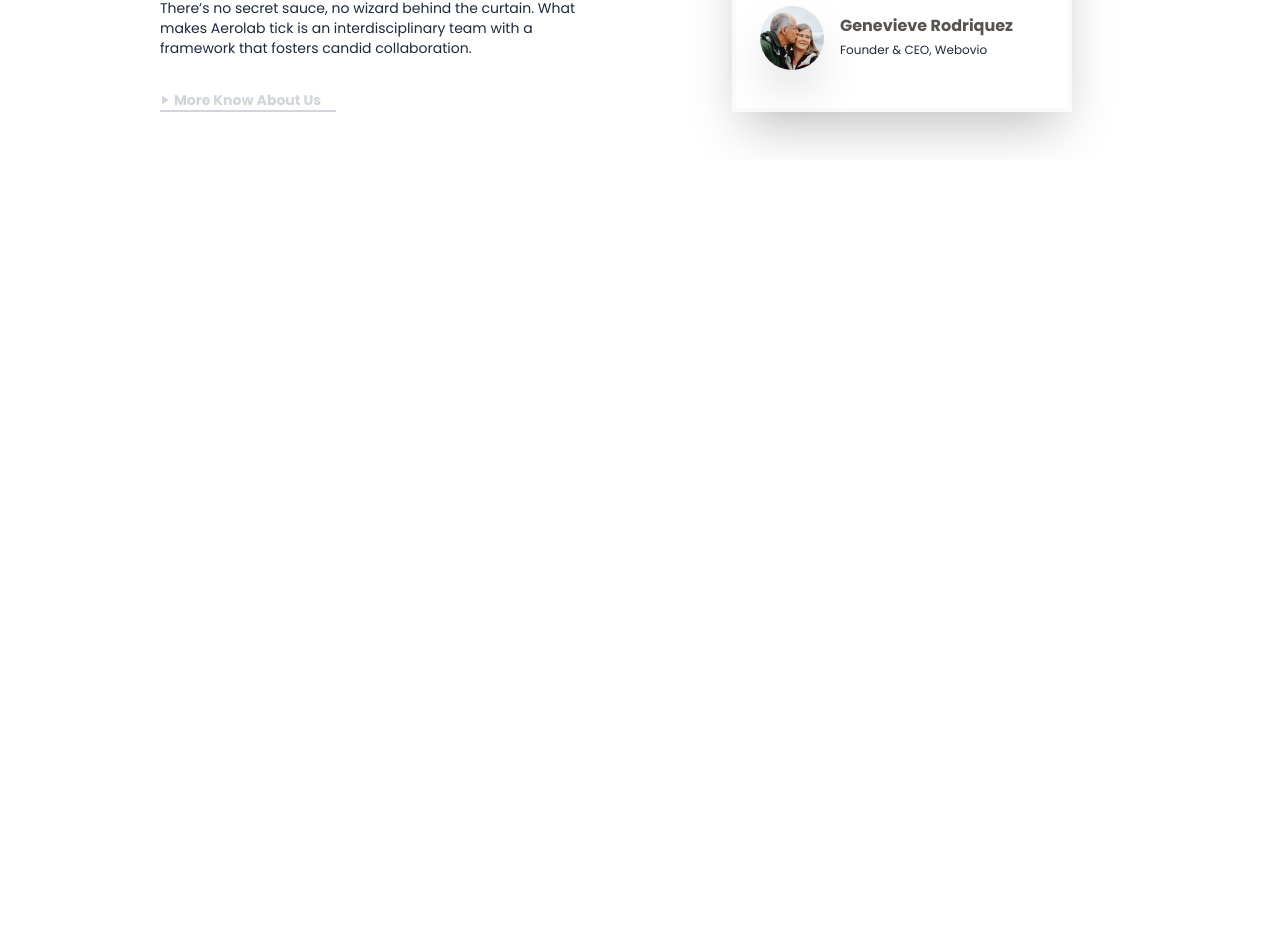
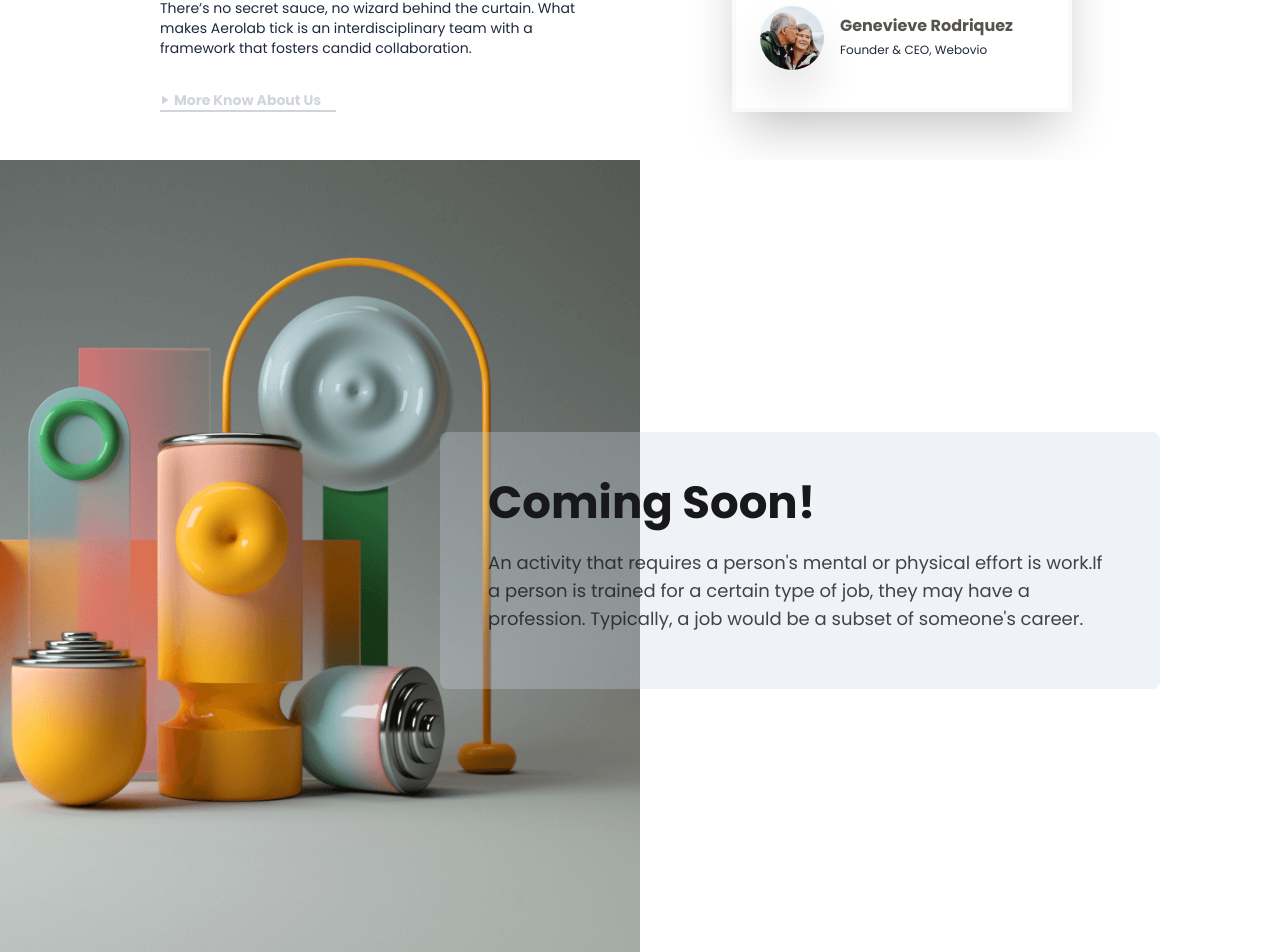
Before and after one commit to rashedsabbir/Figma-to-React-HTML-Practice, a React (Vite) app in the folder React/Webovio/: page / in a window 1280 px wide. Shown: the part 1170-2122 px from the top of the page. Before the commit the page ends 1330 px from the top, so only its background shows below. Built offline with nearby package versions, Linux system fonts and the light colour scheme.

Commit message:
project image added to webovio

```diff
--- a/React/Webovio/src/App.css
+++ b/React/Webovio/src/App.css
@@ -40,3 +40,7 @@
 .nav-pic {
   background-image: url(./assets/slider-1.jpg);
 }
+
+.project-pic {
+  background-image: url(./assets/slider-5.png);
+}
--- a/React/Webovio/src/App.jsx
+++ b/React/Webovio/src/App.jsx
@@ -2,6 +2,7 @@ import Header from "./components/Header/Header";
 import "./App.css";
 import img from "./assets/slider-3.jpg";
 import Ceo from "./components/Ceo/Ceo";
+import Projects from "./components/Projects/Projects";
 
 function App() {
   return (
@@ -14,6 +15,7 @@ function App() {
           className="absolute bottom-[-2] right-0 transform -translate-y-1/4 h-36 w-10/12 shadow-2xl"
         />
         <Ceo />
+        <Projects />
       </div>
     </div>
   );
--- a/React/Webovio/src/components/Projects/Projects.jsx
+++ b/React/Webovio/src/components/Projects/Projects.jsx
@@ -1,36 +1,13 @@
 import React from "react";
 
-const SubscribeForm = () => (
-  <form className="mt-6">
-    <div className="relative flex flex-wrap items-stretch w-full shadow-2xl rounded-tl rounded-bl overflow-hidden">
-      <input
-        name="email"
-        id="ezy__comingsoon7-register-email"
-        className="grow py-4 px-5 placeholder:text-lg"
-        type="email"
-        placeholder="Enter email"
-        required
-      />
-      <button className="bg-blue-600 hover:bg-opacity-90 text-white border border-blue-600 py-3 rounded-r rounded-b transition font-medium text-lg px-12">
-        Send
-      </button>
-    </div>
-  </form>
-);
-
-const ComingSoon7 = () => {
+const Projects = () => {
   return (
-    <section className="ezy__comingsoon7 light bg-white dark:bg-[#0b1727] text-zinc-900 dark:text-white relative overflow-hidden z-[1] text-[#04004d]">
+    <div>
+      <section className="ezy__comingsoon7 light bg-white  text-zinc-900 dark:text-white relative overflow-hidden z-[1] text-[#04004d]">
         <div className="container px-4 flex">
           <div className="grid grid-cols-12 min-h-screen">
             <div className="col-span-12 lg:col-span-6">
-            <div
-              className="bg-cover bg-no-repeat bg-center -z-[1] hidden w-[60vw] float-right lg:block h-full"
-              style={{
-                backgroundImage:
-                  "url(https://cdn.easyfrontend.com/pictures/comingsoon/coming7.jpg)",
-              }}
-            ></div>
+              <div className="bg-cover bg-no-repeat bg-center -z-[1] hidden w-[60vw] float-right lg:block h-full project-pic"></div>
             </div>
             <div className="col-span-12 lg:col-span-5 py-12 flex items-center h-full">
               <div className="bg-slate-300 dark:bg-gray-900 bg-opacity-30 dark:bg-opacity-70 -ml-[200px] p-4 md:p-6 lg:p-12 rounded-lg">
@@ -43,15 +20,13 @@ const ComingSoon7 = () => {
                   may have a profession. Typically, a job would be a subset of
                   someone's career.
                 </p>
-              <div className="grid grid-cols-12">
-                <div className="col-span-12 md:col-span-10   lg:col-span-8">
-                  <SubscribeForm />
-                </div>
-              </div>
               </div>
             </div>
           </div>
         </div>
       </section>
+    </div>
   );
 };
+
+export default Projects;
```
Also changed, not shown: React/Webovio/src/assets/slider-5.png (added). Lines whose indentation alone changed are shown as unchanged.
